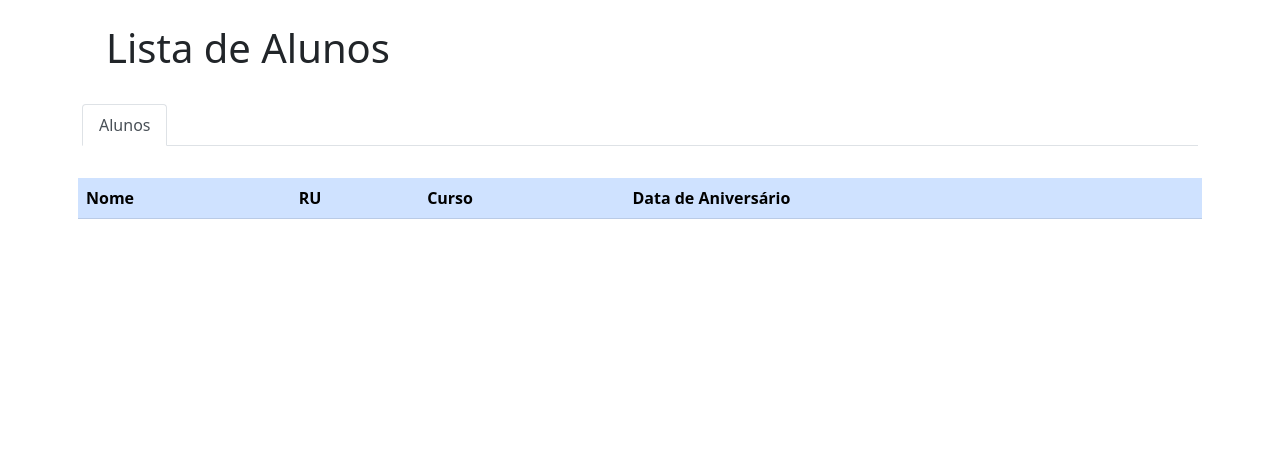
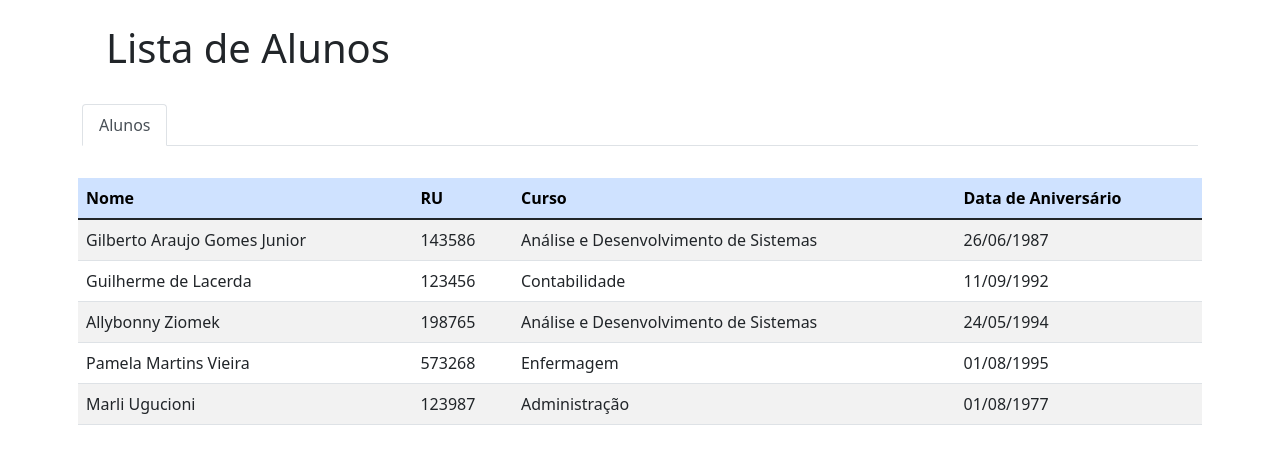
Before and after one commit to gagjunior/uninter-angular-students-list, an Angular app: page / in a window 1280 px wide. Shown: the top 464 px of the page. Built offline with nearby package versions, Linux system fonts and the light colour scheme.

Commit message:
Criar e preencher lista de alunos

```diff
--- a/src/app/app.component.ts
+++ b/src/app/app.component.ts
@@ -1,10 +1,57 @@
-import { Component } from '@angular/core';
+import { Component, OnInit } from '@angular/core';
+import { Aluno } from 'src/alunos/alunos.model';
 
 @Component({
   selector: 'app-root',
   templateUrl: './app.component.html',
   styleUrls: ['./app.component.css']
 })
-export class AppComponent {
-  title = 'students-list';
+export class AppComponent implements OnInit {
+
+  listaAlunos: Aluno[] = [];
+
+  aluno01: Aluno = new Aluno(
+    'Gilberto Araujo Gomes Junior',
+    143586,
+    'Análise e Desenvolvimento de Sistemas',
+    new Date('1987-06-26')
+  )
+
+  aluno02: Aluno = new Aluno(
+    'Guilherme de Lacerda',
+    123456,
+    'Contabilidade',
+    new Date('1992-09-11')
+  )
+
+  aluno03: Aluno = new Aluno(
+    'Allybonny  Ziomek',
+    198765,
+    'Análise e Desenvolvimento de Sistemas',
+    new Date('1994-05-24')
+  )
+
+  aluno04: Aluno = new Aluno(
+    'Pamela Martins Vieira',
+    573268,
+    'Enfermagem',
+    new Date('1995-08-1')
+  )
+
+  aluno05: Aluno = new Aluno(
+    'Marli Ugucioni',
+    123987,
+    'Administração',
+    new Date('1977-08-1')
+  )
+
+  ngOnInit(): void {
+    this.listaAlunos.push(this.aluno01);
+    this.listaAlunos.push(this.aluno02);
+    this.listaAlunos.push(this.aluno03);
+    this.listaAlunos.push(this.aluno04);
+    this.listaAlunos.push(this.aluno05);
+  }
+
+
 }
```
